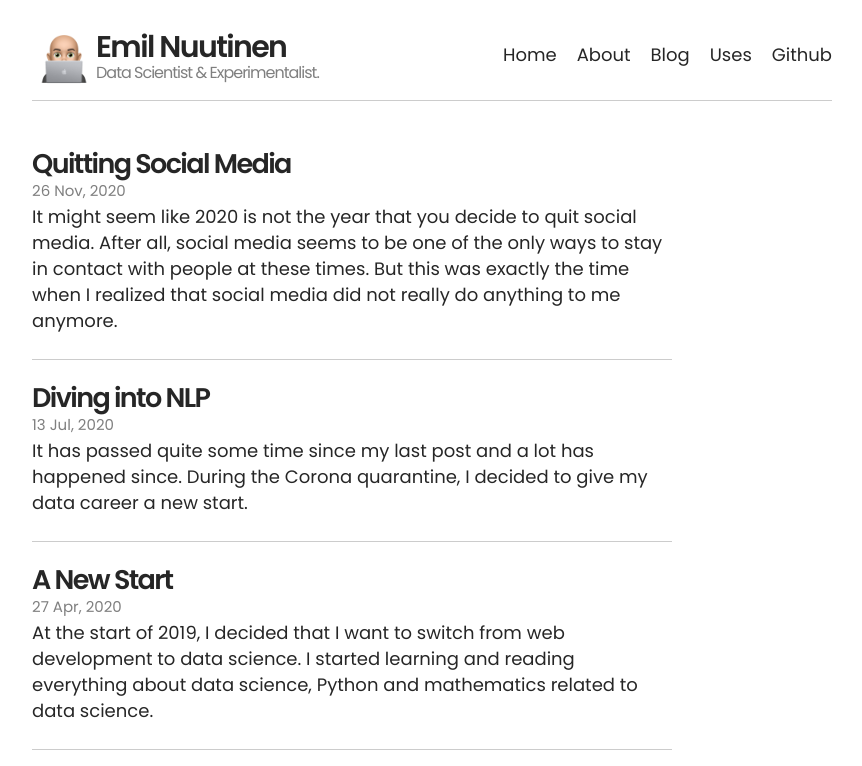
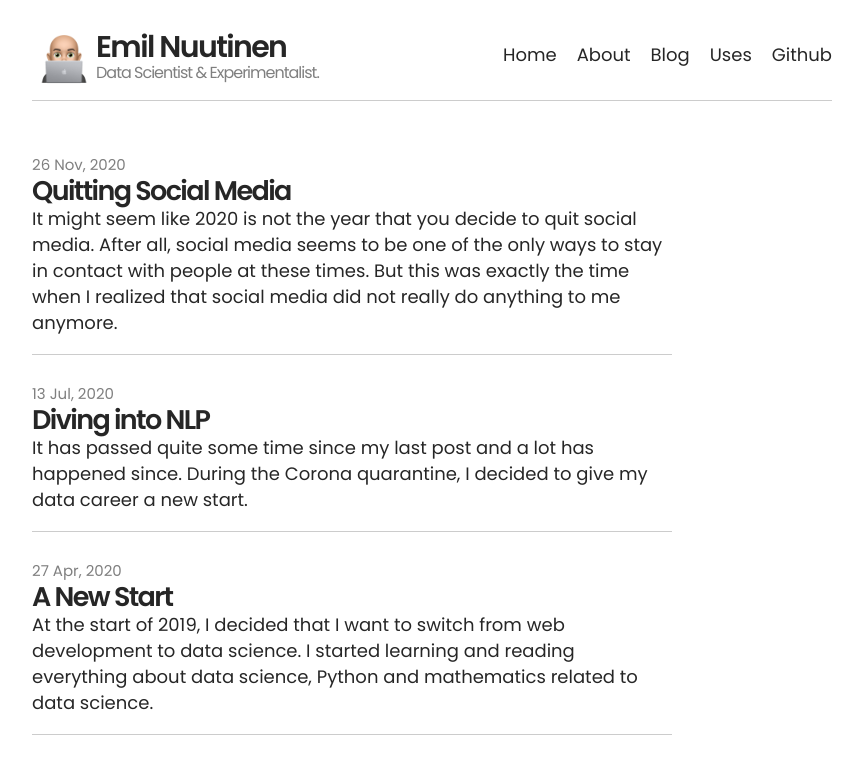
Before and after one commit to emilrwx/emilrwx_website, a Next.js app: page /blog in a window 1280 px wide. Shown: the top 766 px of the page, without its empty margins (208-1070 px from the left). Built offline with nearby package versions, Linux system fonts and the light colour scheme.

Commit message:
lift date above blog header

```diff
--- a/pages/blog.js
+++ b/pages/blog.js
@@ -14,14 +14,14 @@ export default function Blog (props) {
         {props.posts.map(function (post, idx) {
           return (
             <div key={idx} className={styles.post}>
+              <small className={styles.date}>
+                {post.date}
+              </small>
               <h2 className={styles.blogHeader}>
                 <Link href={'/posts/' + post.slug}>
                   {post.title}
                 </Link>
               </h2>
-              <small className={styles.date}>
-                {post.date}
-              </small>
               <p className={styles.excerpt}>
                 {post.excerpt}
               </p>
--- a/styles/Blog.module.css
+++ b/styles/Blog.module.css
@@ -1,6 +1,5 @@
 .post {
   margin-bottom: 25px;
-  padding-bottom: 25px;
   max-width: 640px;
   border-bottom: 1px solid var(--shadow);
 }
@@ -20,7 +19,7 @@
 }
 
 .excerpt {
-  margin: 0;
+  margin-top: 2px;
 }
 
 .date a {
```
